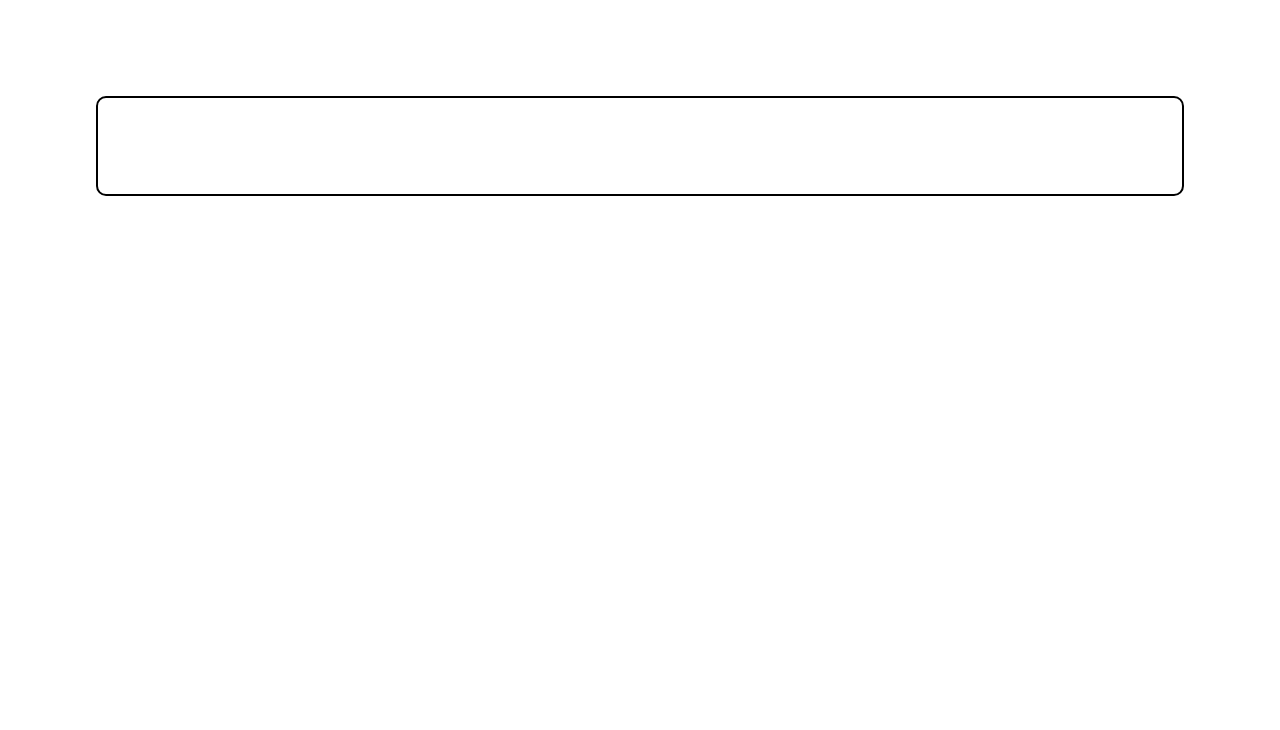
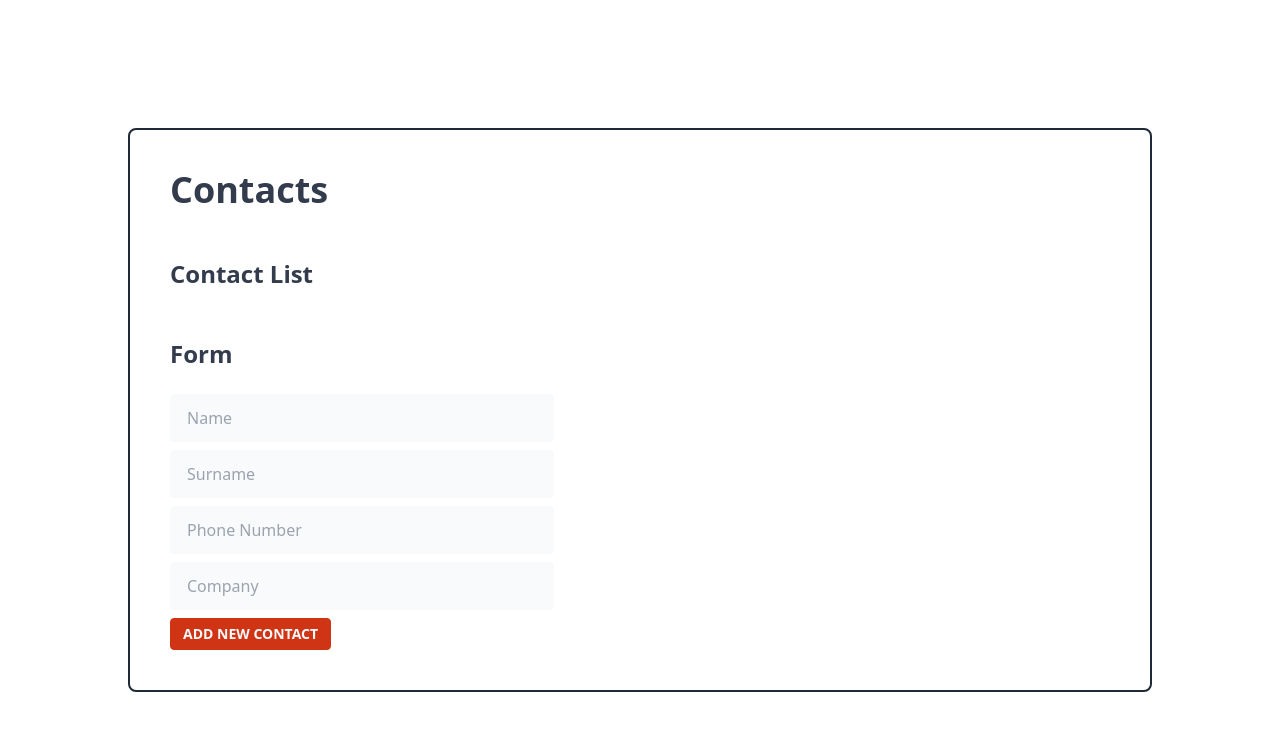
Before and after one commit to senaoz/Contacts-App, a React (Create React App) app: page / in a window 1280 px wide. Shown: the top 730 px of the page. Built offline with nearby package versions, Linux system fonts and the light colour scheme.

Commit message:
Contacts App v1

```diff
--- a/src/App.js
+++ b/src/App.js
@@ -1,7 +1,9 @@
+import Contacts from "./Components/Contacts";
+
 export default function App() {
   return (
-      <div className="prose">
-          <h1></h1>
-      </div>
-  )
+      <section className="prose">
+          <Contacts />
+      </section>
+  );
 }
--- /dev/null
+++ b/src/Components/Contacts/Form/index.js
@@ -0,0 +1,24 @@
+import {useState} from "react";
+
+export default function Form(){
+    const [form, setForm] = useState({name: "", surname: "", phone: "", company: ""});
+
+    const onChangeInput = (event) => {
+        setForm({...form, [event.target.name]: event.target.value })
+    }
+
+    const onSubmit = () => {
+      console.log(form)
+    }
+
+    return(
+        <form onSubmit={onSubmit}>
+            <h2>Form</h2>
+            <input className="formInput" name="name" placeholder="Name" type="text" required/>
+            <input className="formInput" name="surname" placeholder="Surname" type="text"/>
+            <input className="formInput" name="phone" placeholder="Phone Number" type="number" required/>
+            <input className="formInput" name="company" placeholder="Company" type="text"/>
+            <button className="btn btn-sm btn-active btn-accent" type="submit">Add New Contact</button>
+        </form>
+    );
+}
--- /dev/null
+++ b/src/Components/Contacts/List/index.js
@@ -0,0 +1,9 @@
+
+export default function List(){
+    return(
+        <>
+            <h2>Contact List</h2>
+
+        </>
+    );
+}
--- /dev/null
+++ b/src/Components/Contacts/index.js
@@ -0,0 +1,12 @@
+import List from "./List/index";
+import Form from "./Form";
+
+export default function Contacts(){
+    return(
+        <>
+            <h1>Contacts</h1>
+            <List />
+            <Form />
+        </>
+    );
+}
--- a/src/index.css
+++ b/src/index.css
@@ -2,10 +2,14 @@
 @tailwind components;
 @tailwind utilities;
 
+.btn {
+    @apply rounded;
+}
+
+.formInput {
+    @apply input rounded w-full max-w-sm block my-2 bg-accent-content;
+}
 
 body {
-    margin: 6em;
-    padding: 3em;
-    border: black solid 2px;
-    border-radius: 10px;
+    @apply rounded-lg m-32 p-10 border-2 border-gray-800;
 }
--- a/src/index.js
+++ b/src/index.js
@@ -11,7 +11,4 @@ ReactDOM.render(
   document.getElementById('root')
 );
 
-// If you want to start measuring performance in your app, pass a function
-// to log results (for example: reportWebVitals(console.log))
-// or send to an analytics endpoint. Learn more: https://bit.ly/CRA-vitals
 reportWebVitals();
--- a/tailwind.config.js
+++ b/tailwind.config.js
@@ -5,10 +5,15 @@ module.exports = {
   theme: {
     extend: {},
   },
-  plugins: [
-      require("@tailwindcss/typography"), require("daisyui")
-  ],
+  plugins: [require("@tailwindcss/typography"), require("daisyui")],
   daisyui: {
-    themes: ["bumblebee", "emerald", "night", "winter"],
-  },
+    styled: true,
+    base: true,
+    utils: true,
+    themes: true,
+    logs: true,
+    rtl: false,
+    prefix: "",
+    darkTheme: "dark",
+  }
 }
```
Also changed, not shown: 1 other file (tests, documents, lock files or other folders).
